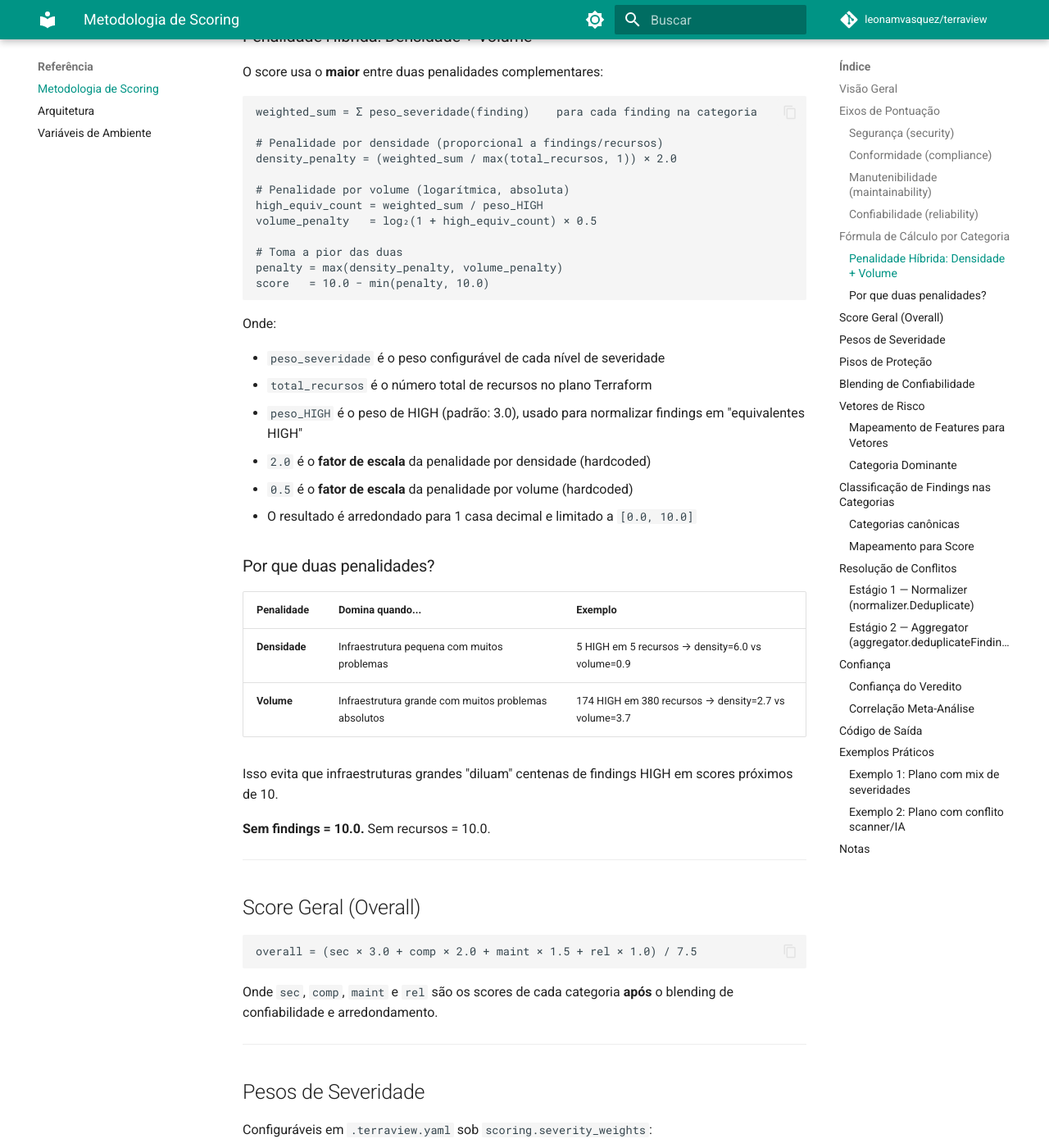
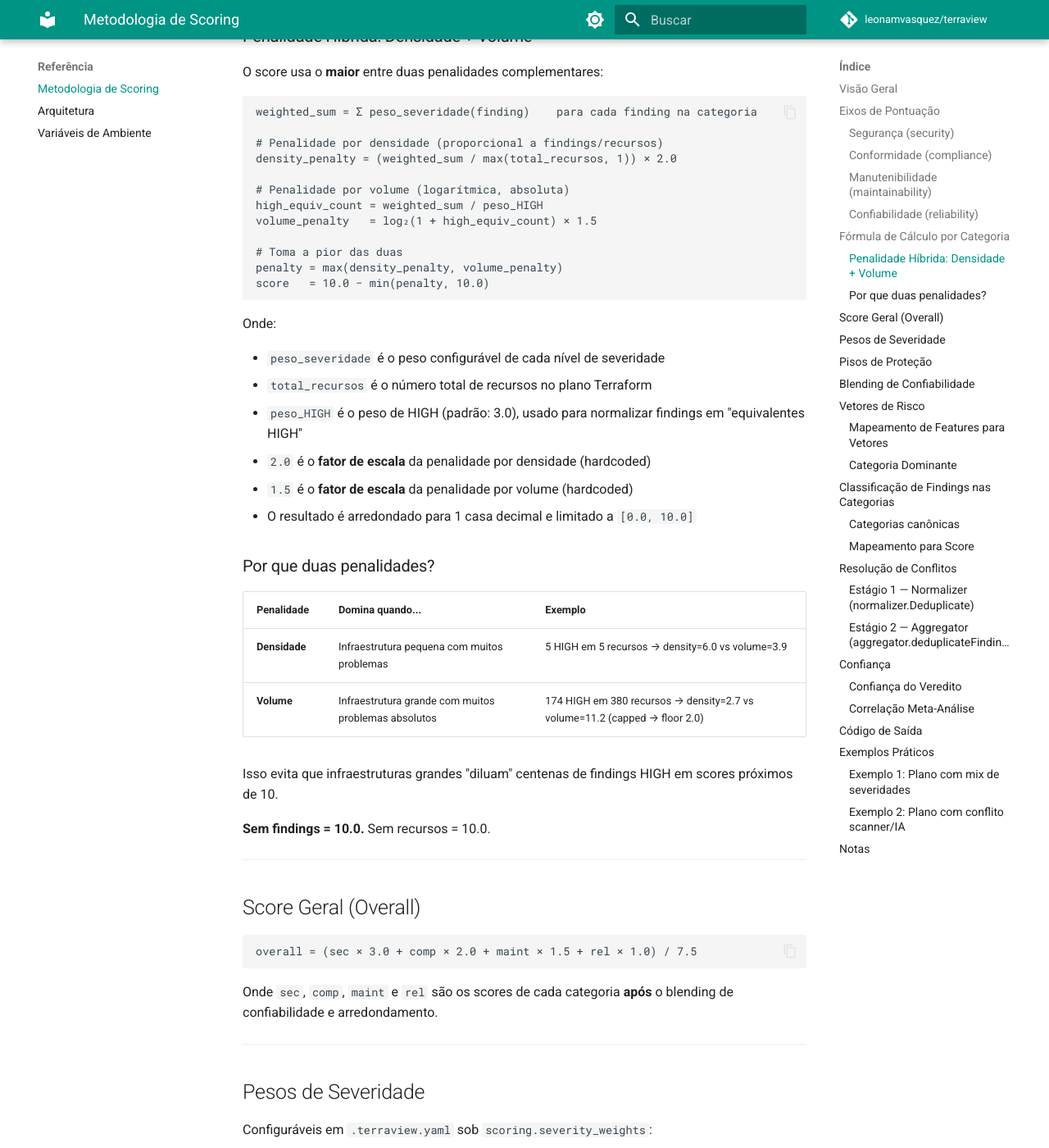
Before and after one commit to leonamvasquez/terraview, an MkDocs documentation site: the page built from docs/reference/scoring.md, in a window 1280 px wide and 1400 px high, scrolled down 1722 px. Shown: the whole window at 82% size. Built offline with MkDocs 1.6.1 and Material for MkDocs 9.7.7, drawn with Linux system fonts in a browser that asks for light colours; comment, search, counter and statistics services are not loaded; some of the changed text lies outside the part shown.

```diff
--- a/docs/reference/scoring.md
+++ b/docs/reference/scoring.md
@@ -67,7 +67,7 @@ density_penalty = (weighted_sum / max(total_recursos, 1)) × 2.0
 
 # Penalidade por volume (logarítmica, absoluta)
 high_equiv_count = weighted_sum / peso_HIGH
-volume_penalty   = log₂(1 + high_equiv_count) × 0.5
+volume_penalty   = log₂(1 + high_equiv_count) × 1.5
 
 # Toma a pior das duas
 penalty = max(density_penalty, volume_penalty)
@@ -80,15 +80,15 @@ Onde:
 - `total_recursos` é o número total de recursos no plano Terraform
 - `peso_HIGH` é o peso de HIGH (padrão: 3.0), usado para normalizar findings em "equivalentes HIGH"
 - `2.0` é o **fator de escala** da penalidade por densidade (hardcoded)
-- `0.5` é o **fator de escala** da penalidade por volume (hardcoded)
+- `1.5` é o **fator de escala** da penalidade por volume (hardcoded)
 - O resultado é arredondado para 1 casa decimal e limitado a `[0.0, 10.0]`
 
 ### Por que duas penalidades?
 
 | Penalidade | Domina quando... | Exemplo |
 |------------|-------------------|--------|
-| **Densidade** | Infraestrutura pequena com muitos problemas | 5 HIGH em 5 recursos → density=6.0 vs volume=0.9 |
-| **Volume** | Infraestrutura grande com muitos problemas absolutos | 174 HIGH em 380 recursos → density=2.7 vs volume=3.7 |
+| **Densidade** | Infraestrutura pequena com muitos problemas | 5 HIGH em 5 recursos → density=6.0 vs volume=3.9 |
+| **Volume** | Infraestrutura grande com muitos problemas absolutos | 174 HIGH em 380 recursos → density=2.7 vs volume=11.2 (capped → floor 2.0) |
 
 Isso evita que infraestruturas grandes "diluam" centenas de findings HIGH em scores próximos de 10.
 
@@ -311,7 +311,7 @@ findings compliance: [MEDIUM(1.0)]
 weighted_sum = 1.0
 density_penalty = (1.0 / 3) × 2.0 = 0.667
 high_equiv = 1.0 / 3.0 = 0.333
-volume_penalty = log₂(1 + 0.333) × 0.5 = 0.208
+volume_penalty = log₂(1 + 0.333) × 1.5 = 0.623
 penalty = max(0.667, 0.208) = 0.667
 score = 10.0 − 0.667 = 9.333
 floor: apenas MEDIUM → piso 5.0 (não se aplica, score > 5.0) → score = 9.3
@@ -409,7 +409,7 @@ overall = (7.0 × 3.0 + 9.0 × 2.0 + 10.0 × 1.5 + 9.0 × 1.0) / 7.5
 
 ## Notas
 
-1. Os fatores de escala (densidade: `2.0`, volume: `0.5`) são hardcoded e não configuráveis via `.terraview.yaml`.
+1. Os fatores de escala (densidade: `2.0`, volume: `1.5`) são hardcoded e não configuráveis via `.terraview.yaml`.
 
 2. O struct `Finding` não possui campo `confidence` por finding. A confiança aplica-se apenas ao veredito global e às correlações da meta-análise.
 
```
Also changed, not shown: README.en.md (+6 -5 lines), README.md (+2 -2 lines), SCORING.md (+11 -11 lines).
